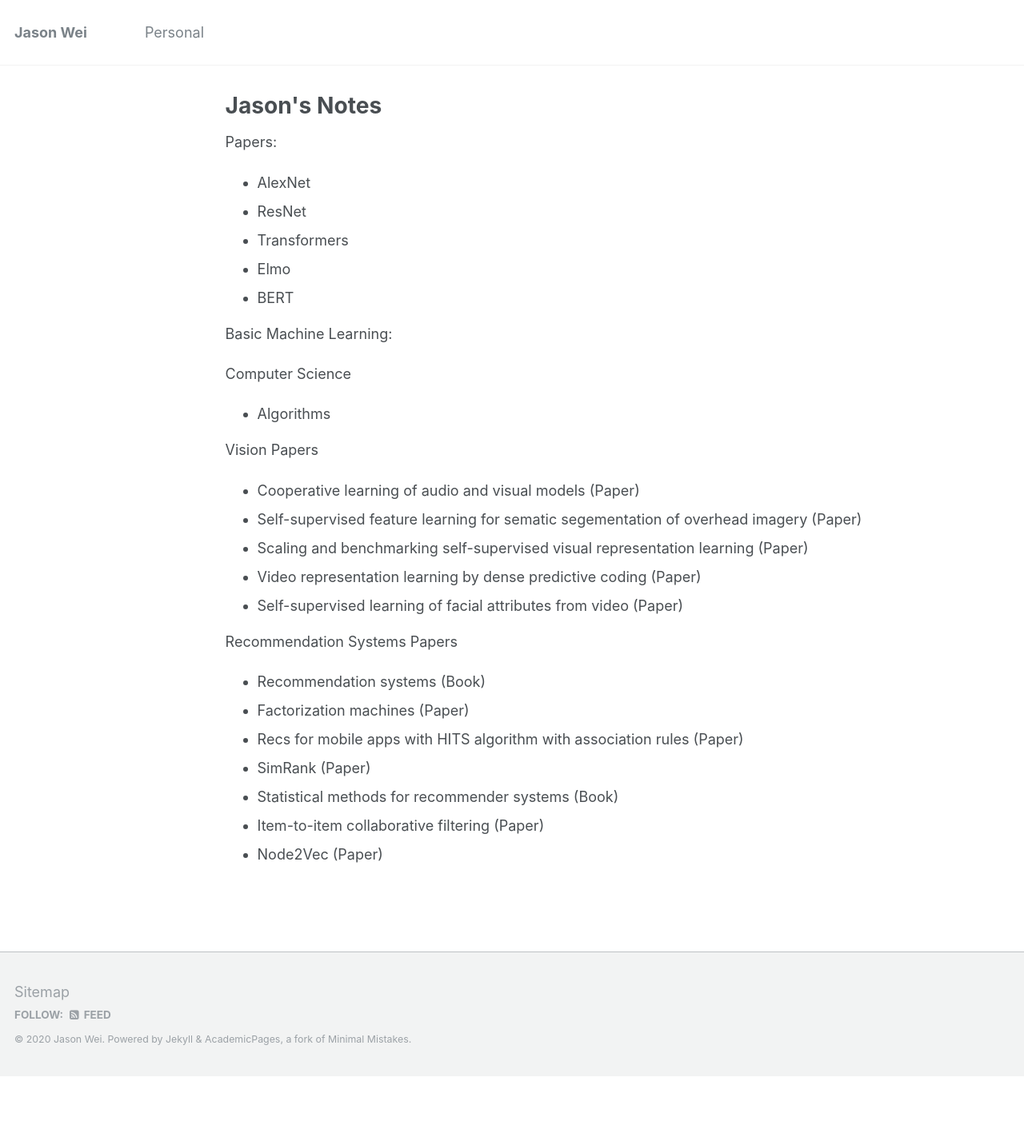
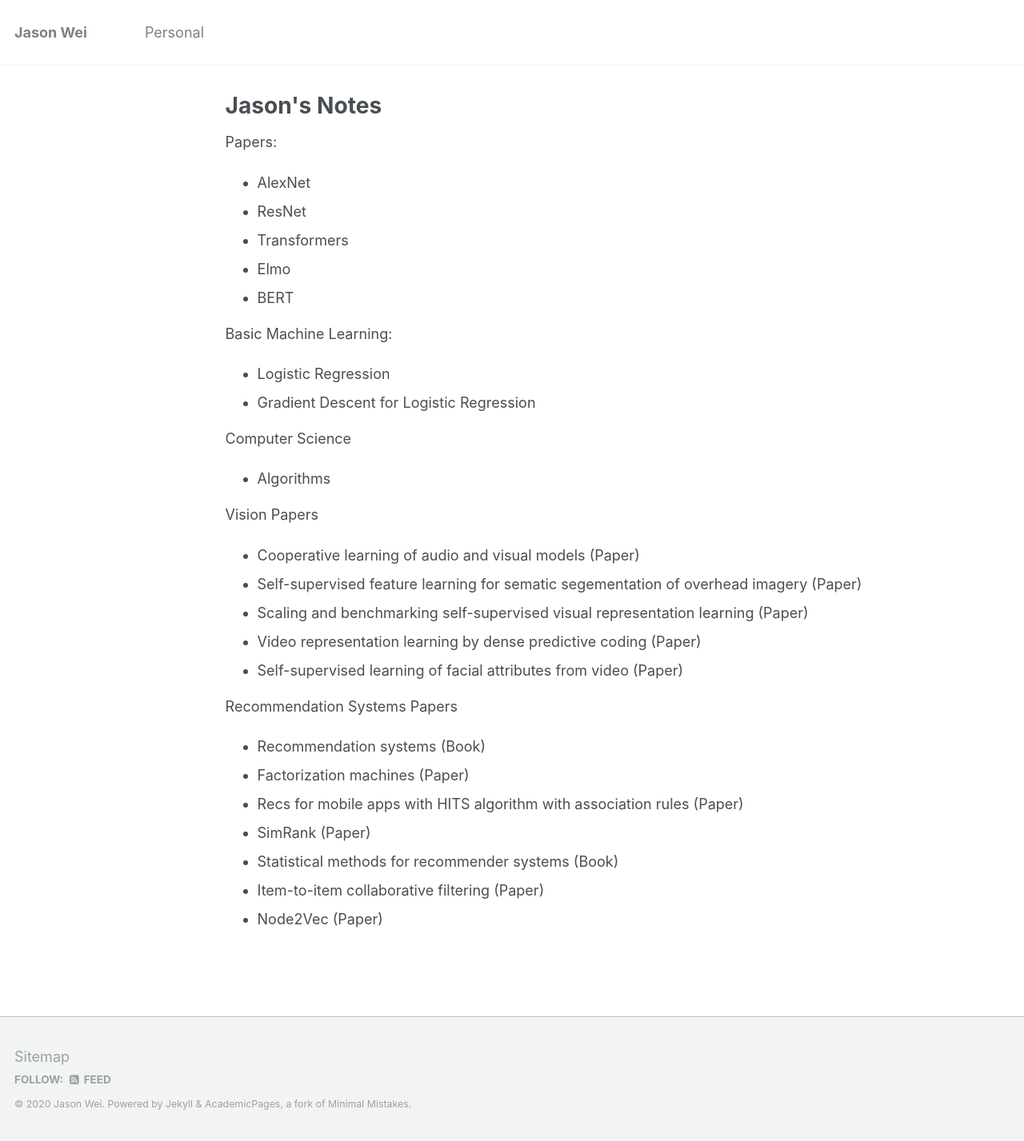
Before and after one commit to jasonwei20/jasonwei20.github.io, a Jekyll site: the page built from _pages/jasons_notes.md, in a window 1280 px wide. Shown: the whole page at 80% size. Built offline with Jekyll 4.4.1, drawn with Linux system fonts in a browser that asks for light colours; before the commit the page ends 1346 px from its top, so only the background shows below that.

Commit message:
add notes

```diff
--- a/_pages/jasons_notes.md
+++ b/_pages/jasons_notes.md
@@ -14,8 +14,8 @@ Papers:
 
 
 Basic Machine Learning:
-
-
+* [Logistic Regression](/files/logistic_regression_notes.pdf)
+* [Gradient Descent for Logistic Regression](/files/IMG_3902.JPG)
 
 Computer Science
 * [Algorithms](/files/algo_notes.pdf)
```
Also changed, not shown: _posts/2020-3-13-blog-post-12.md (+1 -1 lines), files/IMG_3902.JPG (added), 1 other file.
